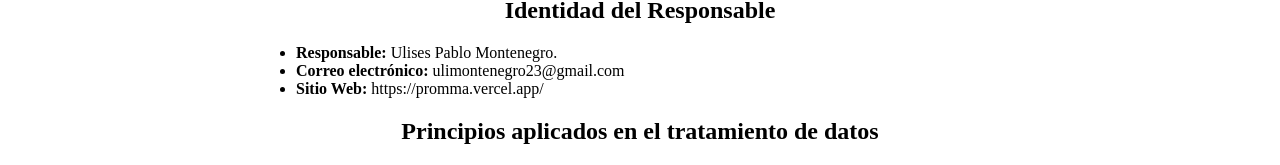
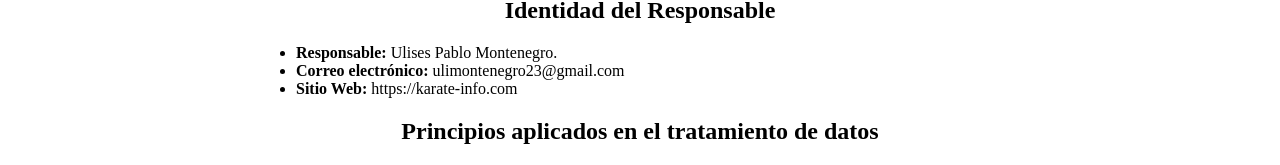
Before and after one commit to Ulise22/karate-info, a Next.js app: page /privacidad in a window 1280 px wide. Shown: the part 357-522 px from the top of the page. Built offline with nearby package versions, Linux system fonts and the light colour scheme; a web font is replaced by a local one.

Commit message:
updated link of the Privacidad page

```diff
--- a/src/app/(footer)/privacidad/page.tsx
+++ b/src/app/(footer)/privacidad/page.tsx
@@ -13,7 +13,7 @@ export default function Privacidad () {
             <ul>
                 <li><b>Responsable:</b>  Ulises Pablo Montenegro.</li>
                 <li><b>Correo electrónico:</b>  ulimontenegro23@gmail.com</li>
-                <li><b>Sitio Web:</b>  https://promma.vercel.app/</li>
+                <li><b>Sitio Web:</b>  https://karate-info.com</li>
             </ul>
 
             <h2 className={styles.titles}>Principios aplicados en el tratamiento de datos</h2>
```
